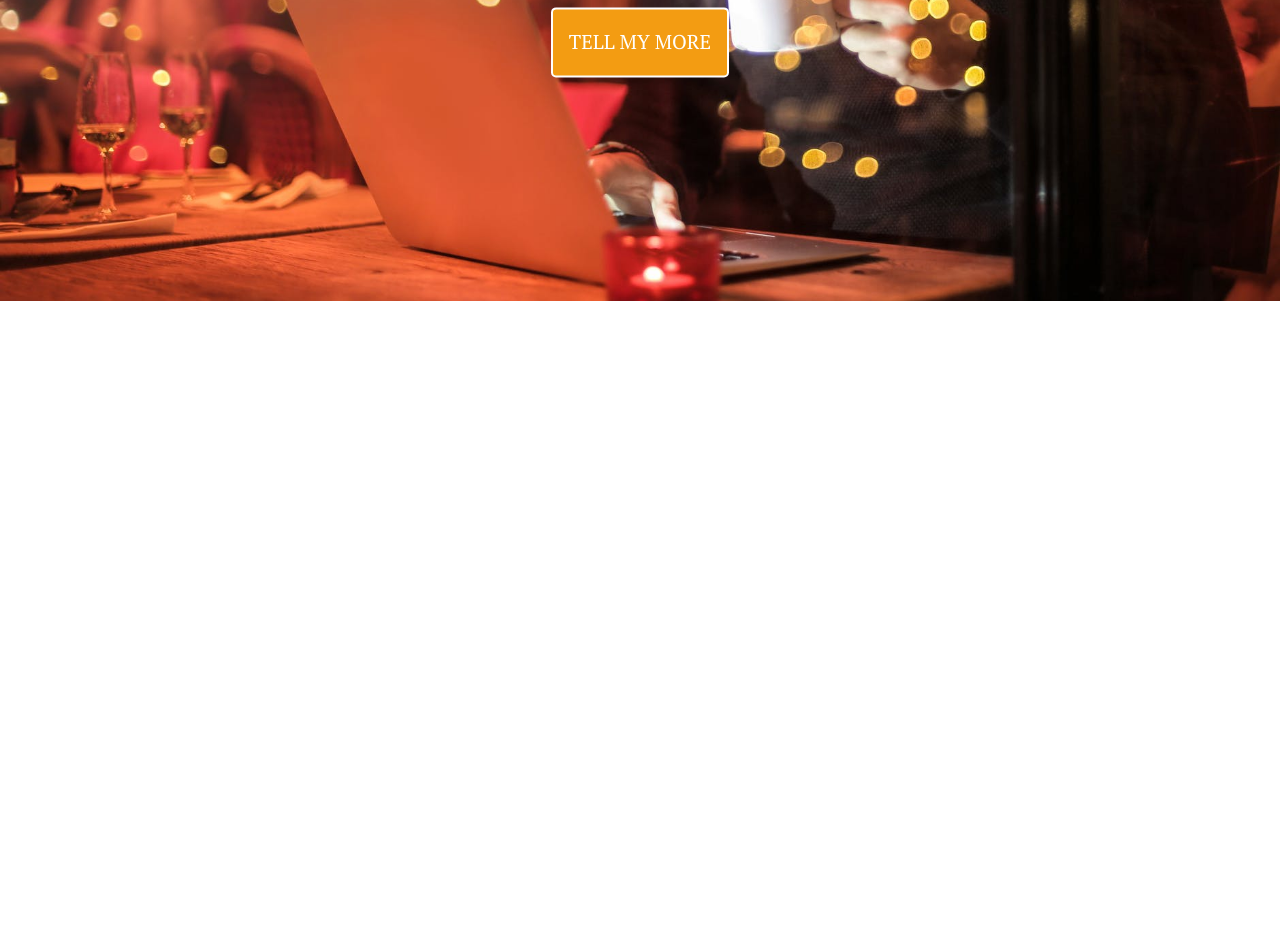
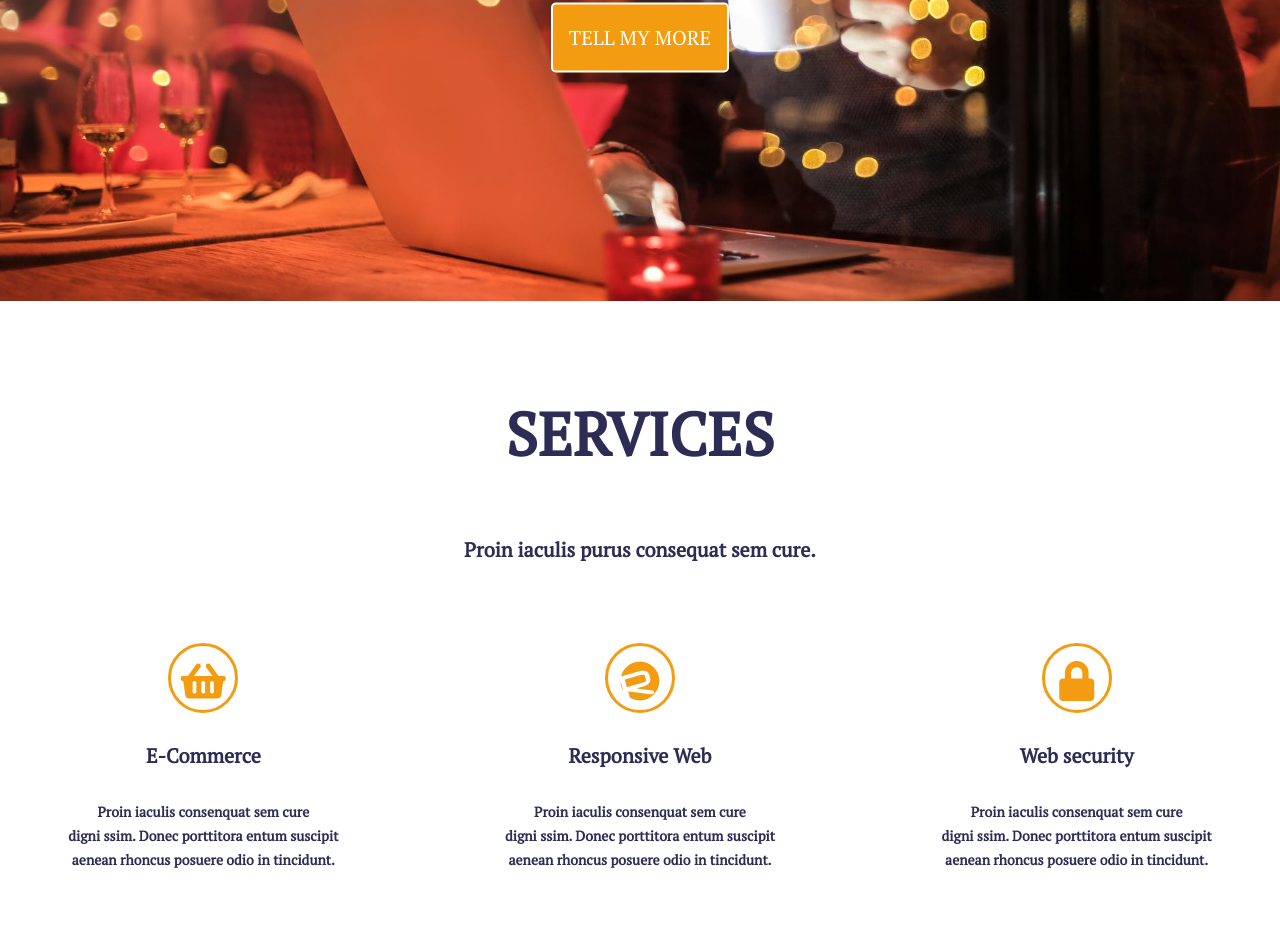
Before and after one commit to jacekkacki/project-task-runner, a website: page index.html in a window 1280 px wide. Shown: the part 499-1441 px from the top of the page. Before the commit the page ends 800 px from the top, so only its background shows below. Drawn offline with Linux system fonts and the light colour scheme.

Commit message:
Add services section

```diff
--- a/index.html
+++ b/index.html
@@ -35,6 +35,38 @@
       <a class="btn-splash" href="#">TELL MY MORE</a>
     </div>
   </header>
-
+  <dev class="container services">
+    <h1 class="section-title">SERVICES</h1>
+    <h2 class="section-subtitle">Proin iaculis purus consequat sem cure.<h2><br>
+    <dev class="row">
+      <dev class="col-4">
+        <dev class="service">
+          <i class="fas fa-shopping-basket"></i>
+          <h4>E-Commerce</h4>
+          <p>Proin iaculis consenquat sem cure<br>
+            digni ssim. Donec porttitora entum suscipit<br>
+            aenean rhoncus posuere odio in tincidunt.</p>
+        </dev>
+      </dev>
+      <dev class="col-4">
+        <dev class="service">
+          <i class="fab fa-resolving"></i>
+          <h4>Responsive Web</h4>
+          <p>Proin iaculis consenquat sem cure<br>
+            digni ssim. Donec porttitora entum suscipit<br>
+            aenean rhoncus posuere odio in tincidunt.</p>
+        </dev>
+      </dev>
+      <dev class="col-4">
+        <dev class="service">
+          <i class="fas fa-lock"></i>
+          <h4>Web security</h4>
+          <p>Proin iaculis consenquat sem cure<br>
+            digni ssim. Donec porttitora entum suscipit<br>
+            aenean rhoncus posuere odio in tincidunt.</p>
+        </dev>
+      </dev>
+    </dev>
+  </dev>
 </body>
 </html>
--- a/sass/style.scss
+++ b/sass/style.scss
@@ -75,6 +75,7 @@ body {
 .firm-logo {
 		font-family: $font-logo;
 		color: $color-logo;
+		font-size: 30px;
 		font-weight: 500px;
 }
 .main-nav {
@@ -82,7 +83,7 @@ body {
 
 		ul {
 				padding: 0 0;
-				margin: 0 0;
+				margin: 30 0;
 				list-style-type: none;
 			}
 		li {
@@ -105,7 +106,43 @@ body {
 }
 .page-subtitle {
     color: $color-light;
-    font-size: 36px;
+    font-size: 30px;
 		font-family: $font-text;
     margin: 48px 0 0 0;
 }
+/*Services*/
+.section-title {
+    color: $color-dark;
+    font-size: 60px;
+    font-family: $font-header;
+    margin: 48px 0 0 0;
+    position: relative;
+}
+.section-subtitle {
+    color: $color-dark;
+    font-size: 20px;
+		font-family: $font-header;
+		font-weight: bold;
+    margin: 48px 0 0 0;
+}
+.service i {
+	font-size: 40px;
+	background: $color-light;
+	width: 70px;
+	height: 70px;
+	line-height: 70px;
+	color: $color-logo;
+	border-radius: 50%;
+	border-style: solid;
+	border-color: $color-logo;
+}
+.service h4 {
+			font-family: $font-header;
+			font-size: 20px;
+			color: $color-dark;
+		}
+.service	p {
+			font-family: $font-header;
+			font-size: 14px;
+			color: $color-dark;
+	}
```
Also changed, not shown: css/style.css, 1 other file.
